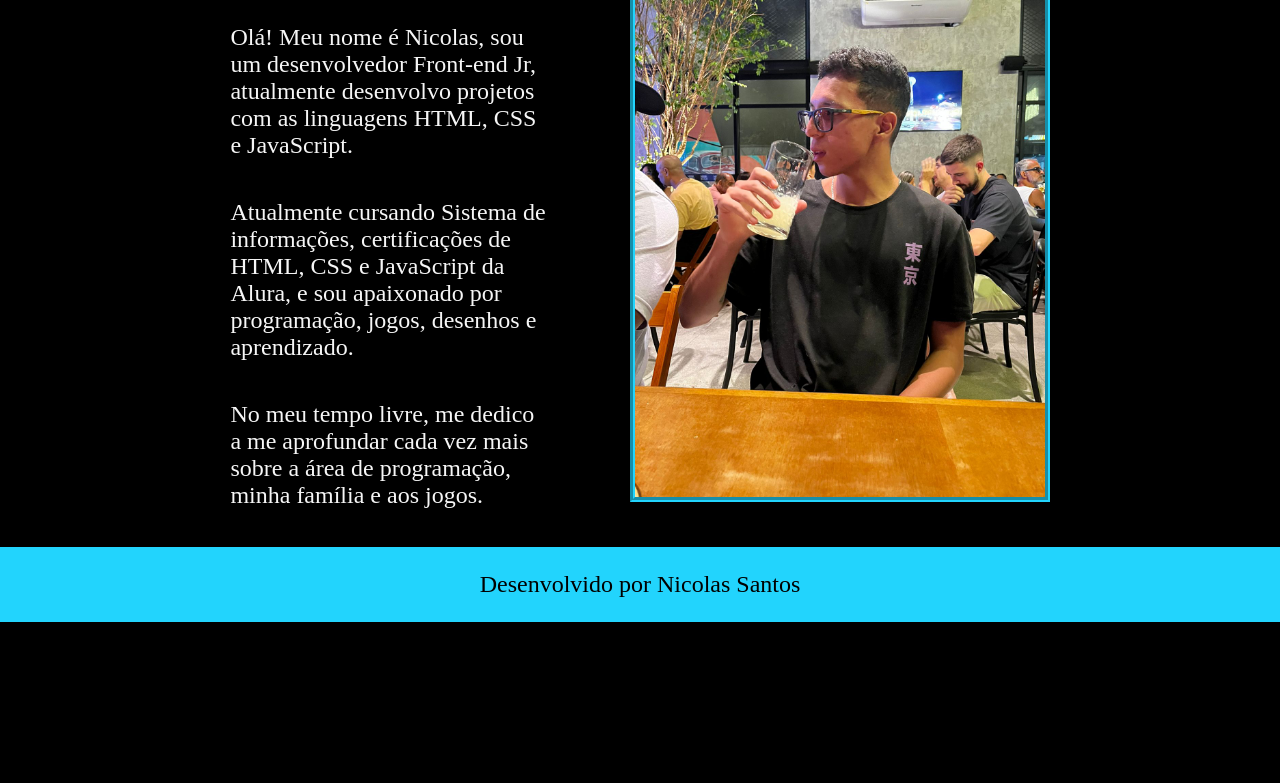
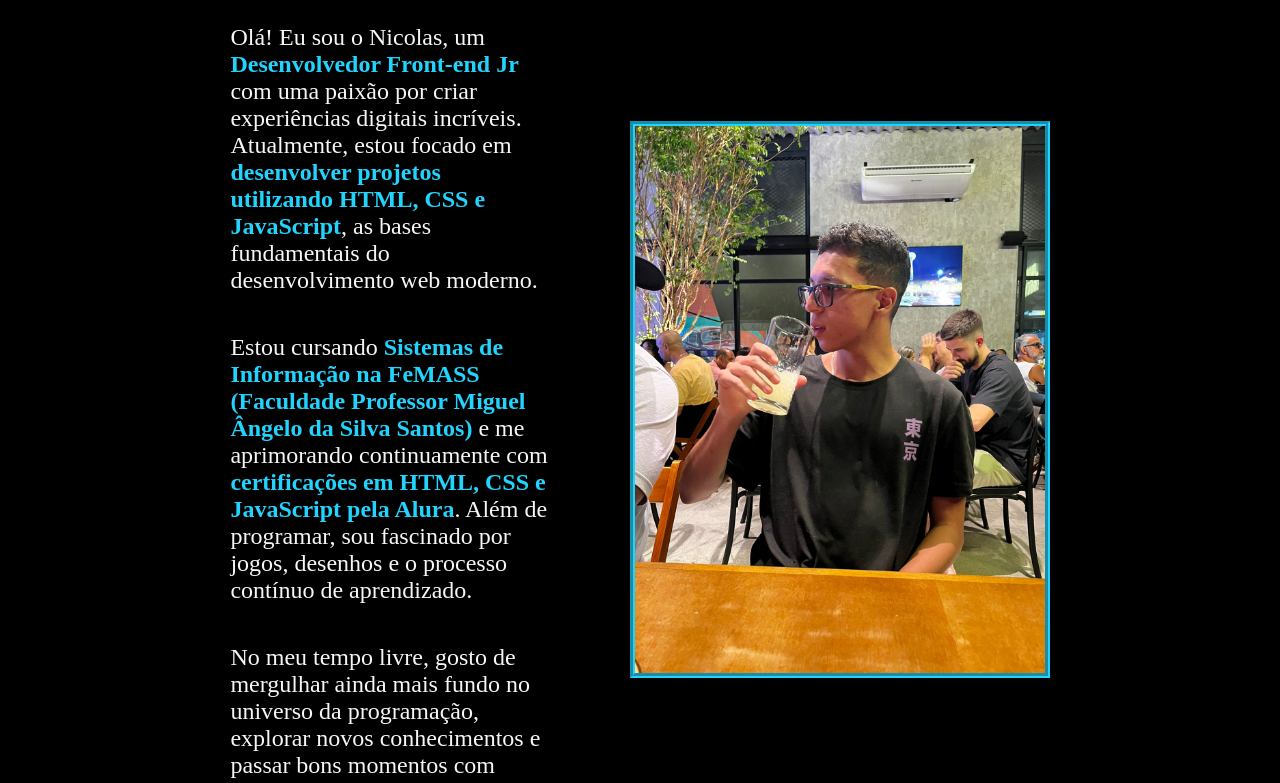
Before and after one commit to nsantos1/Sobre_mim_HTML_CSS, a plain HTML site: page about.html in a window 1280 px wide. Shown: the part 152-935 px from the top of the page. Before the commit the page ends 800 px from the top, so only its background shows below. Drawn offline with nearby package versions, Linux system fonts and the light colour scheme.

Commit message:
Projeto Finalizado

```diff
--- a/about.html
+++ b/about.html
@@ -14,20 +14,32 @@
         <nav class="cabecalho__menu">
             <a class="cabecalho__menu__links" href="index.html">Home</a>
             <a class="cabecalho__menu__links" href="about.html">Sobre mim</a>
+            <a class="cabecalho__menu__links"
+                href="https://wa.me/5522999440174?text=Ol%C3%A1%21%20Estou%20interessado%20em%20receber%20um%20or%C3%A7amento%20para%20desenvolver%20um%20projeto%20de%20p%C3%A1gina.%20Poderia%20me%20ajudar%20com%20mais%20informa%C3%A7%C3%B5es%3F">
+                Entre em contato</a>
         </nav>
     </header>
     <main class="apresentacao">
         <section class="apresentacao__conteudo">
             <h1 class="apresentacao__conteudo__titulo">Sobre mim</h1>
-            <p class="apresentacao__conteudo__texto">Olá! Meu nome é Nicolas, sou um desenvolvedor Front-end Jr,
-                atualmente desenvolvo projetos com as
-                linguagens HTML, CSS e JavaScript.</p>
-            <p class="apresentacao__conteudo__texto">Atualmente cursando Sistema de informações, certificações de HTML,
-                CSS e JavaScript da Alura, e sou
-                apaixonado por programação, jogos, desenhos e aprendizado.</p>
-            <p class="apresentacao__conteudo__texto">No meu tempo livre, me dedico a me aprofundar cada vez mais sobre a
-                área de programação, minha
-                família e aos jogos.</p>
+            <p class="apresentacao__conteudo__texto">Olá! Eu sou o Nicolas, um <strong
+                    class="apresentacao__conteudo__texto__destaque">Desenvolvedor Front-end
+                    Jr</strong> com uma paixão
+                por criar experiências digitais incríveis. Atualmente, estou focado em <strong
+                    class="apresentacao__conteudo__texto__destaque">desenvolver projetos
+                    utilizando
+                    HTML, CSS e JavaScript</strong>, as bases fundamentais do desenvolvimento web moderno.</p>
+            <p class="apresentacao__conteudo__texto">Estou cursando <strong
+                    class="apresentacao__conteudo__texto__destaque">Sistemas de Informação na FeMASS (Faculdade
+                    Professor Miguel Ângelo da Silva Santos)</strong> e me aprimorando continuamente com
+                <strong class="apresentacao__conteudo__texto__destaque">certificações em HTML, CSS e
+                    JavaScript pela Alura</strong>. Além de programar, sou fascinado por jogos, desenhos e o processo
+                contínuo de
+                aprendizado.
+            </p>
+            <p class="apresentacao__conteudo__texto">No meu tempo livre, gosto de mergulhar ainda mais fundo no universo
+                da programação, explorar novos conhecimentos e passar bons momentos com minha família. E claro, sempre
+                encontro um tempinho para jogar e me divertir!</p>
             </div>
         </section>
         <img class="apresentacao__imagem" src="./assets/nicolas.jpg" alt="Nicolas Dev>">
--- a/styles/style.css
+++ b/styles/style.css
@@ -5,7 +5,7 @@
     padding: 0;
 }
 
-:root{
+:root {
     --cor-primaria: #000000;
     --cor-segundaria: #f6f6f6;
     --cor-terciaria: #22d4fd;
@@ -15,7 +15,7 @@
     --fonte-secundaria: "Krona One", sans-serif;
 
     --fonte-peso-primario: 600;
-    --fonte-peso-secundario:400;
+    --fonte-peso-secundario: 400;
 }
 
 body {
@@ -74,6 +74,10 @@ body {
     font-size: 1.5rem;
 }
 
+.apresentacao__conteudo__texto__destaque {
+    color: #22d4fd;
+}
+
 .apresentacao__links {
     display: flex;
     flex-direction: column;
@@ -129,16 +133,20 @@ body {
     padding: 24px;
 }
 
-@media (max-width: 1023px){
-    .cabecalho{
+@media (max-width: 1023px) {
+    .cabecalho {
         padding: 10%;
     }
 
-    .cabecalho__menu{
+    .cabecalho__menu {
         justify-content: center;
     }
 
     .apresentacao {
         flex-direction: column-reverse;
     }
+
+    .apresentacao__conteudo {
+        width: auto;
+    }
 }
```
Also changed, not shown: index.html (+4 -1 lines), 2 other files.
